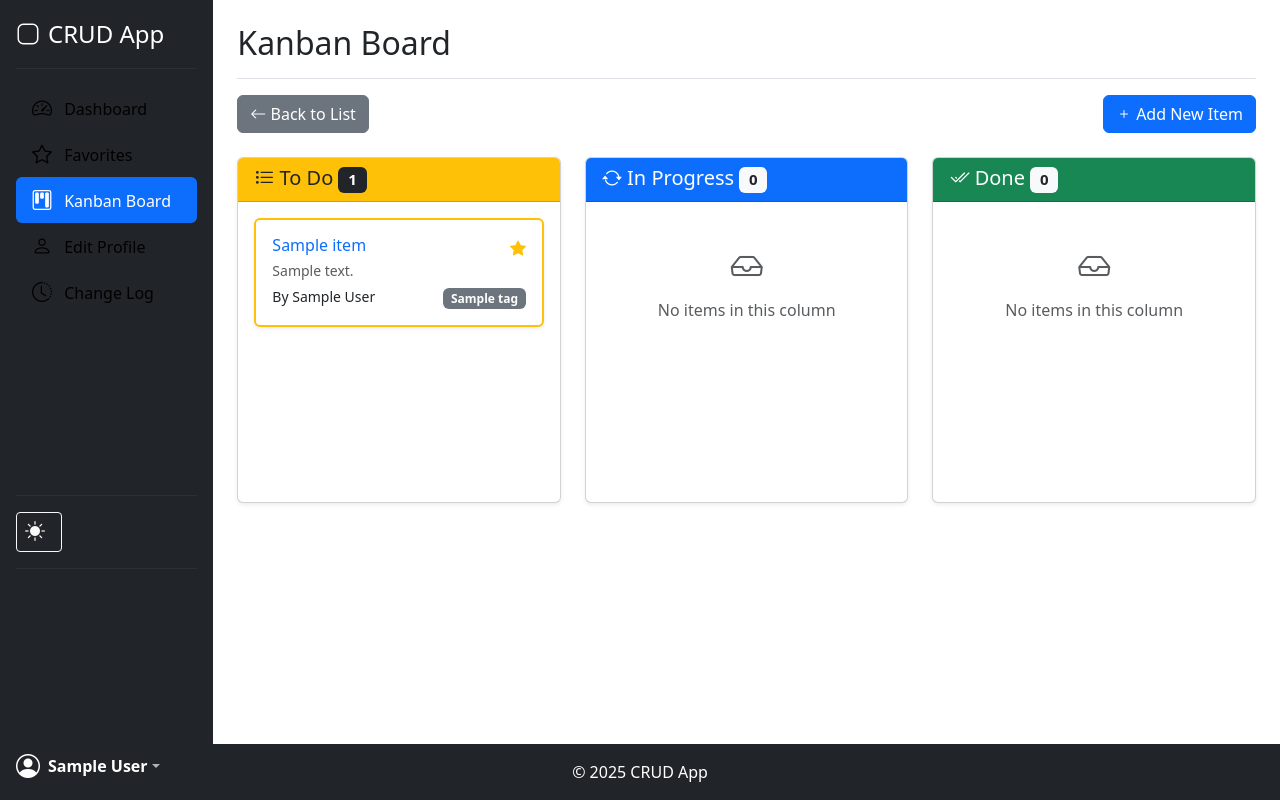
After one commit to paulo1403/crud-django, a Django app: page /kanban/ in a window 1280 px wide. The commit adds this page. Run offline with Django 4.2, Linux system fonts and the light colour scheme; a user stored in the database is signed in; tables that the repository leaves empty hold one stand-in row (values such as "Sample post").

Commit message:
Add item status management and favorites functionality; implement Kanban board view, update item forms, and enhance user interaction with favorites.

```diff
--- a/crud_app/templates/base.html
+++ b/crud_app/templates/base.html
@@ -5,6 +5,7 @@
     <meta name="viewport" content="width=device-width, initial-scale=1.0" />
     <meta name="description" content="CRUD Application for managing items" />
     <meta name="keywords" content="CRUD, Django, Bootstrap, Items Management" />
+    <meta name="csrf-token" content="{{ csrf_token }}" />
     <title>CRUD App</title>
     <!-- Favicon -->
     <link rel="icon" href="/static/favicon.ico" type="image/x-icon">
--- a/crud_app/templates/dashboard_base.html
+++ b/crud_app/templates/dashboard_base.html
@@ -28,6 +28,20 @@
                  class="nav-link {% if request.path == '/' %}active{% else %}link-body-emphasis{% endif %}">
                 <i class="bi bi-speedometer2 me-2"></i>
                 <span class="sidebar-text">Dashboard</span>
+              </a>
+            </li>
+            <li class="nav-item">
+              <a href="{% url 'favorites_list' %}"
+                 class="nav-link {% if request.path == '/favorites/' %}active{% else %}link-body-emphasis{% endif %}">
+                <i class="bi bi-star me-2"></i>
+                <span class="sidebar-text">Favorites</span>
+              </a>
+            </li>
+            <li class="nav-item">
+              <a href="{% url 'kanban_board' %}"
+                 class="nav-link {% if request.path == '/kanban/' %}active{% else %}link-body-emphasis{% endif %}">
+                <i class="bi bi-kanban me-2"></i>
+                <span class="sidebar-text">Kanban Board</span>
               </a>
             </li>
             <li class="nav-item">
--- a/crud_app/templates/item_form.html
+++ b/crud_app/templates/item_form.html
@@ -8,7 +8,11 @@
 {% endblock %}
 {% block dashboard_content %}
   <div class="mb-3">
-    <a href="{% url 'item_list' %}" class="btn btn-secondary">Back</a>
+    {% if source == 'kanban' %}
+      <a href="{% url 'kanban_board' %}" class="btn btn-secondary">Back</a>
+    {% else %}
+      <a href="{% url 'item_list' %}" class="btn btn-secondary">Back</a>
+    {% endif %}
   </div>
   <form method="post" enctype="multipart/form-data">
     {% csrf_token %}
--- /dev/null
+++ b/crud_app/templates/kanban_board.html
@@ -0,0 +1,280 @@
+{% extends 'dashboard_base.html' %}
+{% load static %}
+{% block page_title %}Kanban Board{% endblock %}
+{% block dashboard_content %}
+    <div class="mb-4">
+        <div class="d-flex justify-content-between align-items-center">
+            <a href="{% url 'item_list' %}" class="btn btn-secondary">
+                <i class="bi bi-arrow-left"></i> Back to List
+            </a>
+            <a href="{% url 'item_create' %}?source=kanban" class="btn btn-primary">
+                <i class="bi bi-plus"></i> Add New Item
+            </a>
+        </div>
+    </div>
+    <div class="row kanban-board">
+        <!-- To Do Column -->
+        <div class="col-md-4 mb-4">
+            <div class="card h-100">
+                <div class="card-header bg-warning text-dark">
+                    <h5 class="card-title mb-0">
+                        <i class="bi bi-list-task"></i> To Do
+                        <span class="badge bg-dark">{{ todo_items.count }}</span>
+                    </h5>
+                </div>
+                <div class="card-body kanban-column" id="todo-column" data-status="todo">
+                    {% for item in todo_items %}
+                        <div class="card mb-2 kanban-item {% if item.id in user_favorites %}border-warning favorite-item{% endif %}"
+                             id="item-{{ item.id }}"
+                             data-id="{{ item.id }}"
+                             draggable="true">
+                            <div class="card-body p-3">
+                                <div class="d-flex justify-content-between align-items-center">
+                                    <h6 class="card-title mb-1">
+                                        <a href="{% url 'item_detail' item.id %}" class="text-decoration-none">{{ item.name|truncatechars:30 }}</a>
+                                    </h6>
+                                    <div>
+                                        <a href="{% url 'toggle_favorite' item.id %}"
+                                           class="text-decoration-none favorite-toggle">
+                                            <i class="bi {% if item.id in user_favorites %}bi-star-fill text-warning{% else %}bi-star{% endif %}"></i>
+                                        </a>
+                                    </div>
+                                </div>
+                                <p class="card-text small text-muted mb-1">{{ item.description|truncatechars:60 }}</p>
+                                <div class="d-flex justify-content-between align-items-center">
+                                    <small>By {{ item.created_by.get_full_name|default:item.created_by.username|truncatechars:15 }}</small>
+                                    <div>
+                                        {% for tag in item.tags.all|slice:":2" %}<span class="badge bg-secondary">{{ tag.name }}</span>{% endfor %}
+                                    </div>
+                                </div>
+                            </div>
+                        </div>
+                    {% empty %}
+                        <div class="text-center py-4 text-muted">
+                            <i class="bi bi-inbox" style="font-size: 2rem;"></i>
+                            <p class="mt-2">No items in this column</p>
+                        </div>
+                    {% endfor %}
+                </div>
+            </div>
+        </div>
+        <!-- In Progress Column -->
+        <div class="col-md-4 mb-4">
+            <div class="card h-100">
+                <div class="card-header bg-primary text-white">
+                    <h5 class="card-title mb-0">
+                        <i class="bi bi-arrow-repeat"></i> In Progress
+                        <span class="badge bg-light text-dark">{{ in_progress_items.count }}</span>
+                    </h5>
+                </div>
+                <div class="card-body kanban-column"
+                     id="in-progress-column"
+                     data-status="in_progress">
+                    {% for item in in_progress_items %}
+                        <div class="card mb-2 kanban-item {% if item.id in user_favorites %}border-warning favorite-item{% endif %}"
+                             id="item-{{ item.id }}"
+                             data-id="{{ item.id }}"
+                             draggable="true">
+                            <div class="card-body p-3">
+                                <div class="d-flex justify-content-between align-items-center">
+                                    <h6 class="card-title mb-1">
+                                        <a href="{% url 'item_detail' item.id %}" class="text-decoration-none">{{ item.name|truncatechars:30 }}</a>
+                                    </h6>
+                                    <div>
+                                        <a href="{% url 'toggle_favorite' item.id %}"
+                                           class="text-decoration-none favorite-toggle">
+                                            <i class="bi {% if item.id in user_favorites %}bi-star-fill text-warning{% else %}bi-star{% endif %}"></i>
+                                        </a>
+                                    </div>
+                                </div>
+                                <p class="card-text small text-muted mb-1">{{ item.description|truncatechars:60 }}</p>
+                                <div class="d-flex justify-content-between align-items-center">
+                                    <small>By {{ item.created_by.get_full_name|default:item.created_by.username|truncatechars:15 }}</small>
+                                    <div>
+                                        {% for tag in item.tags.all|slice:":2" %}<span class="badge bg-secondary">{{ tag.name }}</span>{% endfor %}
+                                    </div>
+                                </div>
+                            </div>
+                        </div>
+                    {% empty %}
+                        <div class="text-center py-4 text-muted">
+                            <i class="bi bi-inbox" style="font-size: 2rem;"></i>
+                            <p class="mt-2">No items in this column</p>
+                        </div>
+                    {% endfor %}
+                </div>
+            </div>
+        </div>
+        <!-- Done Column -->
+        <div class="col-md-4 mb-4">
+            <div class="card h-100">
+                <div class="card-header bg-success text-white">
+                    <h5 class="card-title mb-0">
+                        <i class="bi bi-check2-all"></i> Done
+                        <span class="badge bg-light text-dark">{{ done_items.count }}</span>
+                    </h5>
+                </div>
+                <div class="card-body kanban-column" id="done-column" data-status="done">
+                    {% for item in done_items %}
+                        <div class="card mb-2 kanban-item {% if item.id in user_favorites %}border-warning favorite-item{% endif %}"
+                             id="item-{{ item.id }}"
+                             data-id="{{ item.id }}"
+                             draggable="true">
+                            <div class="card-body p-3">
+                                <div class="d-flex justify-content-between align-items-center">
+                                    <h6 class="card-title mb-1">
+                                        <a href="{% url 'item_detail' item.id %}" class="text-decoration-none">{{ item.name|truncatechars:30 }}</a>
+                                    </h6>
+                                    <div>
+                                        <a href="{% url 'toggle_favorite' item.id %}"
+                                           class="text-decoration-none favorite-toggle">
+                                            <i class="bi {% if item.id in user_favorites %}bi-star-fill text-warning{% else %}bi-star{% endif %}"></i>
+                                        </a>
+                                    </div>
+                                </div>
+                                <p class="card-text small text-muted mb-1">{{ item.description|truncatechars:60 }}</p>
+                                <div class="d-flex justify-content-between align-items-center">
+                                    <small>By {{ item.created_by.get_full_name|default:item.created_by.username|truncatechars:15 }}</small>
+                                    <div>
+                                        {% for tag in item.tags.all|slice:":2" %}<span class="badge bg-secondary">{{ tag.name }}</span>{% endfor %}
+                                    </div>
+                                </div>
+                            </div>
+                        </div>
+                    {% empty %}
+                        <div class="text-center py-4 text-muted">
+                            <i class="bi bi-inbox" style="font-size: 2rem;"></i>
+                            <p class="mt-2">No items in this column</p>
+                        </div>
+                    {% endfor %}
+                </div>
+            </div>
+        </div>
+    </div>
+    <!-- JavaScript para arrastrar y soltar (drag and drop) -->
+    <script>
+document.addEventListener('DOMContentLoaded', function() {
+  // Seleccionar todos los elementos kanban arrastrables
+  const kanbanItems = document.querySelectorAll('.kanban-item');
+  const kanbanColumns = document.querySelectorAll('.kanban-column');
+
+  // Token CSRF para peticiones AJAX
+  const csrfToken = document.querySelector('meta[name="csrf-token"]')?.getAttribute('content') || '';
+
+  // Configurar eventos para elementos arrastrables
+  kanbanItems.forEach(item => {
+    item.addEventListener('dragstart', function(e) {
+      e.dataTransfer.setData('text/plain', item.getAttribute('data-id'));
+      item.classList.add('dragging');
+      setTimeout(() => {
+        item.style.opacity = '0.4';
+      }, 0);
+    });
+
+    item.addEventListener('dragend', function() {
+      item.classList.remove('dragging');
+      item.style.opacity = '1';
+    });
+  });
+
+  // Configurar eventos para columnas (zonas donde soltar)
+  kanbanColumns.forEach(column => {
+    // Cuando un elemento entra en la zona de soltar
+    column.addEventListener('dragover', function(e) {
+      e.preventDefault();
+      column.classList.add('drag-over');
+    });
+
+    // Cuando un elemento sale de la zona de soltar
+    column.addEventListener('dragleave', function() {
+      column.classList.remove('drag-over');
+    });
+
+    // Cuando se suelta un elemento en la columna
+    column.addEventListener('drop', function(e) {
+      e.preventDefault();
+      column.classList.remove('drag-over');
+
+      // Obtener el ID del elemento arrastrado
+      const itemId = e.dataTransfer.getData('text/plain');
+      const item = document.getElementById('item-' + itemId);
+      const newStatus = column.getAttribute('data-status');
+
+      if (item) {
+        // Mover visualmente el elemento a la nueva columna
+        column.appendChild(item);
+
+        // Enviar petición al servidor para actualizar el estado
+        updateItemStatus(itemId, newStatus);
+      }
+    });
+  });
+
+  // Función para actualizar el estado del ítem en el servidor
+  function updateItemStatus(itemId, newStatus) {
+    // Crear los datos del formulario
+    const formData = new FormData();
+    formData.append('status', newStatus);
+
+    // Realizar la petición AJAX
+    fetch(`/crud_app/${itemId}/update-status/`, {
+      method: 'POST',
+      headers: {
+        'X-Requested-With': 'XMLHttpRequest',
+        'X-CSRFToken': csrfToken
+      },
+      body: formData
+    })
+    .then(response => response.json())
+    .then(data => {
+      if (data.success) {
+        // Éxito - podríamos mostrar algún mensaje o animar el elemento
+        console.log('Item status updated successfully');
+      } else {
+        // Error - recargar la página para mostrar el estado correcto
+        console.error('Failed to update item status');
+        location.reload();
+      }
+    })
+    .catch(error => {
+      console.error('Error updating item status:', error);
+      location.reload();
+    });
+  }
+});
+    </script>
+    <style>
+  .kanban-board .card {
+    box-shadow: 0 0.125rem 0.25rem rgba(0, 0, 0, 0.075);
+  }
+
+  .kanban-column {
+    min-height: 300px;
+    max-height: calc(100vh - 300px);
+    overflow-y: auto;
+  }
+
+  .kanban-item {
+    cursor: grab;
+    transition: all 0.2s ease;
+  }
+
+  .kanban-item:active {
+    cursor: grabbing;
+  }
+
+  .kanban-item:hover {
+    transform: translateY(-3px);
+    box-shadow: 0 0.5rem 1rem rgba(0, 0, 0, 0.15);
+  }
+
+  .favorite-item {
+    border-width: 2px !important;
+  }
+
+  .drag-over {
+    background-color: rgba(0, 123, 255, 0.1);
+    border: 2px dashed #007bff;
+  }
+    </style>
+{% endblock %}
--- a/crud_app/urls.py
+++ b/crud_app/urls.py
@@ -16,4 +16,10 @@ urlpatterns = [
     path("edit-profile/", edit_profile, name="edit_profile"),
     path("register/", register, name="register"),
     path("change-log/", change_log_list, name="change_log_list"),
+    path("<int:pk>/favorite/", views.toggle_favorite, name="toggle_favorite"),
+    path("favorites/", views.favorites_list, name="favorites_list"),
+    path("kanban/", views.kanban_board, name="kanban_board"),
+    path(
+        "<int:pk>/update-status/", views.update_item_status, name="update_item_status"
+    ),
 ]
--- a/crud_app/views.py
+++ b/crud_app/views.py
@@ -5,8 +5,9 @@ from django.contrib import messages
 from django.utils.http import url_has_allowed_host_and_scheme
 from django.contrib.admin.views.decorators import staff_member_required
 from django.db.models import Q
+from django.http import JsonResponse
 from .forms import CustomUserCreationForm
-from .models import Item, ChangeLog, Tag, Comment
+from .models import Item, ChangeLog, Tag, Comment, Favorite
 import os
 
 
@@ -69,6 +70,11 @@ def item_list(request):
     # Obtener todas las etiquetas para el filtro
     all_tags = Tag.objects.all()
 
+    # Obtener los favoritos del usuario
+    user_favorites = set(
+        Favorite.objects.filter(user=request.user).values_list("item_id", flat=True)
+    )
+
     context = {
         "items": items_page,
         "search_query": search_query,
@@ -77,6 +83,7 @@ def item_list(request):
         "tag_filter": tag_filter,
         "creators": creators,
         "all_tags": all_tags,
+        "user_favorites": user_favorites,
     }
 
     return render(request, "item_list.html", context)
@@ -87,6 +94,9 @@ def item_list(request):
 def item_create(request):
     # Obtener todas las etiquetas para mostrar en el formulario
     all_tags = Tag.objects.all().order_by("name")
+
+    # Capturar el origen de la solicitud (kanban o lista normal)
+    source = request.GET.get("source", "")
 
     if request.method == "POST":
         name = request.POST.get("name")
@@ -127,9 +137,14 @@ def item_create(request):
             action="create",
             additional_data={"description": item.description},
         )
-        return redirect("item_list")
 
-    context = {"all_tags": all_tags}
+        # Redireccionar según el origen de la solicitud
+        if source == "kanban":
+            return redirect("kanban_board")
+        else:
+            return redirect("item_list")
+
+    context = {"all_tags": all_tags, "source": source}
     return render(request, "item_form.html", context)
 
 
@@ -301,3 +316,96 @@ def item_detail(request, pk):
     context = {"item": item, "comments": comments, "changes": changes}
 
     return render(request, "item_detail.html", context)
+
+
+# Toggle favorite status for an item
+@login_required
+def toggle_favorite(request, pk):
+    item = get_object_or_404(Item, pk=pk)
+    favorite, created = Favorite.objects.get_or_create(user=request.user, item=item)
+
+    if not created:
+        # Si ya existía el favorito, lo eliminamos
+        favorite.delete()
+        messages.success(request, f"'{item.name}' removed from favorites.")
+    else:
+        messages.success(request, f"'{item.name}' added to favorites!")
+
+    # Redireccionar de vuelta a la página anterior o a la lista de ítems
+    next_url = request.META.get("HTTP_REFERER")
+    if next_url and url_has_allowed_host_and_scheme(
+        url=next_url,
+        allowed_hosts={request.get_host()},
+        require_https=request.is_secure(),
+    ):
+        return redirect(next_url)
+    return redirect("item_list")
+
+
+# List user's favorite items
+@login_required
+def favorites_list(request):
+    favorites = (
+        Favorite.objects.filter(user=request.user)
+        .select_related("item")
+        .order_by("-created_at")
+    )
+    return render(request, "favorites_list.html", {"favorites": favorites})
+
+
+# Kanban board view
+@login_required
+def kanban_board(request):
+    todo_items = Item.objects.filter(status="todo").order_by("-updated_at")
+    in_progress_items = Item.objects.filter(status="in_progress").order_by(
+        "-updated_at"
+    )
+    done_items = Item.objects.filter(status="done").order_by("-updated_at")
+
+    # Get user's favorite items for highlighting
+    user_favorites = set(
+        Favorite.objects.filter(user=request.user).values_list("item_id", flat=True)
+    )
+
+    context = {
+        "todo_items": todo_items,
+        "in_progress_items": in_progress_items,
+        "done_items": done_items,
+        "user_favorites": user_favorites,
+    }
+
+    return render(request, "kanban_board.html", context)
+
+
+# Update item status (for Kanban drag-and-drop)
+@login_required
+def update_item_status(request, pk):
+    if (
+        request.method == "POST"
+        and request.headers.get("X-Requested-With") == "XMLHttpRequest"
+    ):
+        item = get_object_or_404(Item, pk=pk)
+        new_status = request.POST.get("status")
+
+        if new_status in dict(Item.STATUS_CHOICES).keys():
+            old_status = item.status
+            item.status = new_status
+            item.save()
+
+            # Log the status change
+            ChangeLog.objects.create(
+                item=item,
+                item_name=item.name,
+                original_item_id=item.id,
+                user=request.user,
+                action="update",
+                additional_data={
+                    "status_change": True,
+                    "old_status": dict(Item.STATUS_CHOICES).get(old_status),
+                    "new_status": dict(Item.STATUS_CHOICES).get(new_status),
+                },
+            )
+
+            return JsonResponse({"success": True})
+
+    return JsonResponse({"success": False}, status=400)
```
Also changed, not shown: crud_app/models.py (+24 -0 lines), crud_app/templates/favorites_list.html (added, +69 -0 lines), crud_app/templates/item_list.html (+9 -0 lines), crud_app/migrations/0008_item_status_favorite.py (added).
